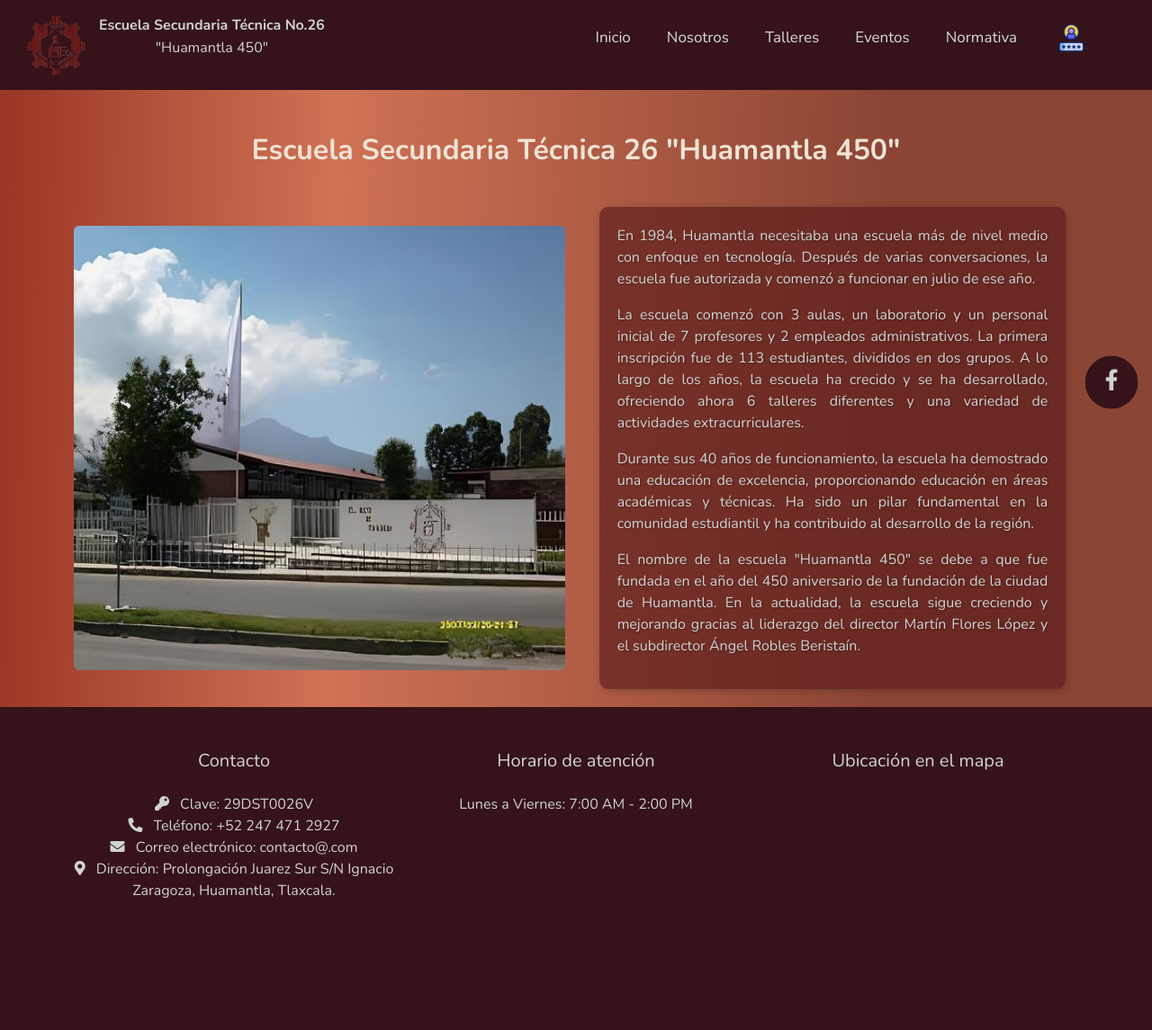
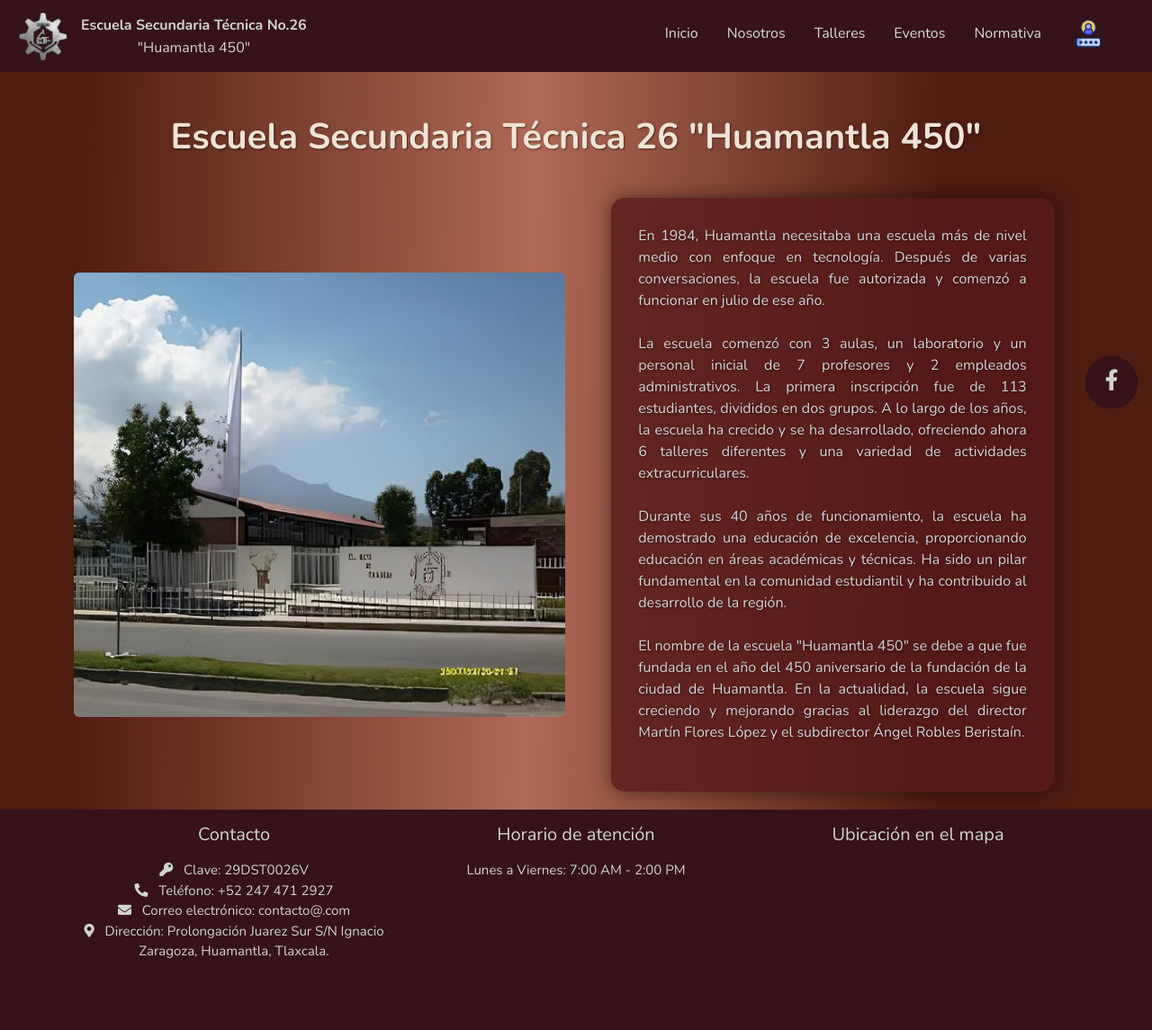
Before and after one commit to Jennysitamon/Tecniquita, a Flask app: page /historia in a window 1280 px wide. Shown: the whole page at 90% size. Before the commit the page ends 998 px from the top, so only its background shows below. Run offline with Flask 3, Linux system fonts and the light colour scheme; some libraries are stand-ins or nearby versions; grey boxes are pictures that could not be loaded.

Commit message:
Avance nosotros/historia

```diff
--- a/static/css/historia.css
+++ b/static/css/historia.css
@@ -1,94 +1,52 @@
 body {
-    background: rgb(153,54,37);
-    background: linear-gradient(91deg, rgba(153,54,37,1) 0%, rgba(208,114,84,1) 29%, rgba(139,69,52,1) 76%);
-    color: #cfd4d2;
+    background: rgb(51, 17, 9);
+    background: linear-gradient(91deg, rgba(79,28,15,1) 7%, rgba(175,105,86,1) 46%, rgba(79,28,16,1) 81%);
 }
 
 .history-content {
     color: #f0e3d5;
-    background: rgba(87, 26, 26, 0.63);
-    padding: 20px;
-    border-radius: 10px;
+    background: rgba(87, 26, 26, 0.8);
+    padding: 30px;
+    border-radius: 15px;
     margin: 20px auto;
-    width: 95%;
-    max-width: 1200px;
-    animation: fadeIn 2s ease-in-out;
-    box-shadow: 2px 2px 8px rgba(0, 0, 0, 0.2);
+    width: 90%;
+    max-width: 1000px;
+    box-shadow: 0 0 20px rgba(0, 0, 0, 0.5);
+    transition: transform 0.3s ease-in-out;
+}
+
+.history-content:hover {
+    transform: scale(1.02);
 }
 
 .history-title {
     color: #f0e3d5;
+    text-shadow: 1px 1px 2px rgba(0, 0, 0, 0.5);
     font-weight: bold;
-    animation: fadeInTitle 2s ease-in-out;
-}
-
-@keyframes fadeInTitle {
-    from {
-        opacity: 0;
-        transform: translateY(-20px);
-    }
-    to {
-        opacity: 1;
-        transform: translateY(0);
-    }
+    font-size: 2.5rem;
+    text-align: center;
+    margin-bottom: 30px;
 }
 
 .history-content p {
-    margin-bottom: 1rem;
+    margin-bottom: 1.5rem;
     text-align: justify;
     color: #cfd4d2;
-    text-shadow: 1px 1px 2px rgba(0, 0, 0, 0.3);
+    text-shadow: 1px 1px 3px rgba(0, 0, 0, 0.5);
 }
+
 
 .history-content img {
     width: 100%;
-    max-width: 600px;
-    border-radius: 10px;
+    max-width: 800px;
+    border-radius: 15px;
     margin-top: 20px;
-    box-shadow: 2px 2px 8px rgba(0, 0, 0, 0.801);
-    transition: box-shadow 0.3s ease-in-out, transform 0.3s ease-in-out, opacity 0.3s ease-in-out;
+    box-shadow: 0 0 20px rgba(0, 0, 0, 0.5);
+    transition: transform 0.3s ease-in-out, opacity 0.3s ease-in-out;
+
 }
 
 .history-content img:hover {
-    box-shadow: 4px 4px 12px rgba(126, 20, 20, 0.4);
-    transform: scale(1.02);
+    transform: scale(1.05);
+    opacity: 0.9;
 }
-
-
-.img-fluid {
-    border-radius: 10px;
-    display: block;
-    margin-left: auto;
-    margin-right: auto;
-    width: 100%;
-    height: auto;
-    transition: opacity 1s ease-in-out;
-}
-
-.animate-img {
-    animation: fadeIn 2s ease-in-out;
-}
-
-.animate-text {
-    animation: slideIn 2s ease-in-out;
-}
-
-@keyframes fadeIn {
-    from {
-        opacity: 0;
-    }
-    to {
-        opacity: 1;
-    }
-}
-
-@keyframes slideIn {
-    from {
-        transform: translateX(-100%);
-        opacity: 0;
-    }
-    to {
-        transform: translateX(0);
-        opacity: 1;
-    }
-}
--- a/static/css/styles.css
+++ b/static/css/styles.css
@@ -15,13 +15,14 @@
 
 header {
     background: #361219;
-    height: 100px;
+    height: 80px;
     width: 100%;
     display: flex;
     justify-content: space-between;
     align-items: center;
-    padding: 20px 30px;
+    padding: 10px 20px;
     z-index: 10;
+    position: relative;
 }
 
 .logo {
@@ -30,19 +31,23 @@
 }
 
 .logo img {
-    height: 65px;
+    height: 55px;
     margin-right: 15px;
 }
 
 .school-info {
     text-align: center;
     color: #cfd4d2;
+    padding-top: 10px;
+    padding-bottom: 10px;
 }
 
 .school-info h1 {
     font-size: 1.0rem;
     margin-bottom: 2px;
     font-weight: bold;
+    padding-top: 20px;
+
 }
 
 .school-info p {
@@ -57,18 +62,20 @@
 nav ul {
     display: flex;
     align-items: center;
-    margin-right: 15px;
+    margin-right: 10px;
+    margin-top: 10px;
 }
+
 
 nav ul li {
     position: relative;
-    margin: 0 10px;
+    margin: 0 8px;
 }
 
 nav ul li a {
     color: #d5dcda;
-    font-size: 17px;
-    padding: 10px;
+    font-size: 16px;
+    padding: 8px;
     border-radius: 5px;
     display: flex;
     align-items: center;
@@ -112,7 +119,7 @@
 }
 
 .checkbtn {
-    font-size: 30px;
+    font-size: 25px;
     color: #ced3d5;
     cursor: pointer;
     display: none;
@@ -124,6 +131,7 @@
 
 @media (max-width: 858px) {
     .checkbtn {
+        font-size: 30px;
         display: block;
     }
 
@@ -141,11 +149,11 @@
     }
 
     nav ul li {
-        margin: 20px 0;
+        margin: 15px 0;
     }
 
     nav ul li a {
-        font-size: 18px;
+        font-size: 16px;
         padding: 5px;
     }
 
@@ -156,6 +164,7 @@
     }
 
     #check:checked ~ ul {
+        padding: 0 10px;
         left: 0;
     }
 }
@@ -408,14 +417,13 @@
 footer {
     background-color: #361219;
     color: #cfd4d2;
-    padding: 10px 10px;
     display: flex;
-    justify-content: space-between;
-    align-items: center;
+    font-size: 15px;
+    padding: 10px 20px;
 }
 
 @media (max-width: 858px) {
     footer {
-        padding: 10px 15px;
+        font-size: 0.9rem;
     }
 }
--- a/static/js/historia.js
+++ b/static/js/historia.js
@@ -4,20 +4,14 @@
     '/static/img/historia2.png'
 ];
 let indice = 0;
-let primeraCarga = true;
 
 function cambiarImagen() {
-    if (primeraCarga) {
+    historiaImg.style.opacity = 0;
+    setTimeout(() => {
         historiaImg.src = imagenes[indice];
-        primeraCarga = false;
-    } else {
-        historiaImg.style.opacity = 0;
-        setTimeout(() => {
-            historiaImg.src = imagenes[indice];
-            historiaImg.style.opacity = 1;
-        }, 200);
-    }
+        historiaImg.style.opacity = 1;
+    }, 200);
     indice = (indice + 1) % imagenes.length;
 }
 
-setInterval(cambiarImagen, 2000);
+setInterval(cambiarImagen, 4000);
--- a/templates/historia.html
+++ b/templates/historia.html
@@ -17,7 +17,7 @@
     <header>
         <div class="logo">
             <a href="/">
-                <img src="/static/img/logo_icon.png" alt="Logo">
+                <img src="/static/img/logonew.png" alt="Logo">
             </a>
             <div class="school-info">
                 <h1>Escuela Secundaria Técnica No.26</h1>
@@ -68,36 +68,34 @@
         </div>
     </div>
 
-    <footer class="text-center py-5">
+    <footer class="text-center py-3">
         <div class="container">
             <div class="row">
-                <div class="col-md-4 mb-3">
-                    <h5 class="mb-4">Contacto</h5>
+                <div class="col-md-4 mb-2">
+                    <h5 class="mb-3">Contacto</h5>
                     <ul class="list-unstyled">
                         <li><i class="fas fa-key me-2"></i> Clave: 29DST0026V</li>
                         <li><i class="fas fa-phone-alt me-2"></i> Teléfono: +52 247 471 2927</li>
                         <li><i class="fas fa-envelope me-2"></i> Correo electrónico: contacto@.com</li>
-                        <li><i class="fas fa-map-marker-alt me-2"></i> Dirección: Prolongación Juarez Sur S/N Ignacio Zaragoza, Huamantla, Tlaxcala. </li>
+                        <li><i class="fas fa-map-marker-alt me-2"></i> Dirección: Prolongación Juarez Sur S/N Ignacio Zaragoza, Huamantla, Tlaxcala.</li>
                     </ul>
                 </div>
-                <div class="col-md-4 mb-3">
-                    <h5 class="mb-4">Horario de atención</h5>
+                <div class="col-md-4 mb-2">
+                    <h5 class="mb-3">Horario de atención</h5>
                     <ul class="list-unstyled">
                         <li>Lunes a Viernes: 7:00 AM - 2:00 PM</li>
                     </ul>
                 </div>
-                <div class="col-md-4 mb-3">
-                    <h5 class="mb-4">Ubicación en el mapa</h5>
-                    <div class="embed-responsive embed-responsive-16by9 mb-3">
-                        <iframe class="embed-responsive-item"
-                                src="https://www.google.com/maps/embed?pb=!1m18!1m12!1m3!1d3765.707401577944!2d-97.92304342611872!3d19.29508644506076!2m3!1f0!2f0!3f0!3m2!1i1024!2i768!4f13.1!3m3!1m2!1s0x85cffb7eac43221d%3A0xce64a8deeb0c06d1!2sEscuela%20Secundaria%20T%C3%A9cnica%20Num.%2026%20Huamantla%20450!5e0!3m2!1sen!2sus!4v1719256267541!5m2!1sen!2sus"
-                                allowfullscreen>
-                        </iframe>
+                <div class="col-md-4 mb-2">
+                    <h5 class="mb-3">Ubicación en el mapa</h5>
+                    <div class="embed-responsive embed-responsive-16by9 mb-2">
+                        <iframe class="embed-responsive-item" src="https://www.google.com/maps/embed?pb=!1m18!1m12!1m3!1d3765.707401577944!2d-97.92304342611872!3d19.29508644506076!2m3!1f0!2f0!3f0!3m2!1i1024!2i768!4f13.1!3m3!1m2!1s0x85cffb7eac43221d%3A0xce64a8deeb0c06d1!2sEscuela%20Secundaria%20T%C3%A9cnica%20Num.%2026%20Huamantla%20450!5e0!3m2!1sen!2sus!4v1719256267541!5m2!1sen!2sus" allowfullscreen></iframe>
                     </div>
                 </div>
             </div>
         </div>
     </footer>
+
 
     <div class="facebook-circle">
         <div class="facebook-icon">
```
Also changed, not shown: static/css/acerca.css (+90 -0 lines), static/css/nosotros.css (+14 -0 lines), templates/acerca.html (+42 -22 lines), templates/index.html (+13 -14 lines), templates/mision.html (+11 -14 lines), templates/nosotros.html (+11 -14 lines), templates/valores.html (+11 -14 lines), static/img/logonew.png (added).
